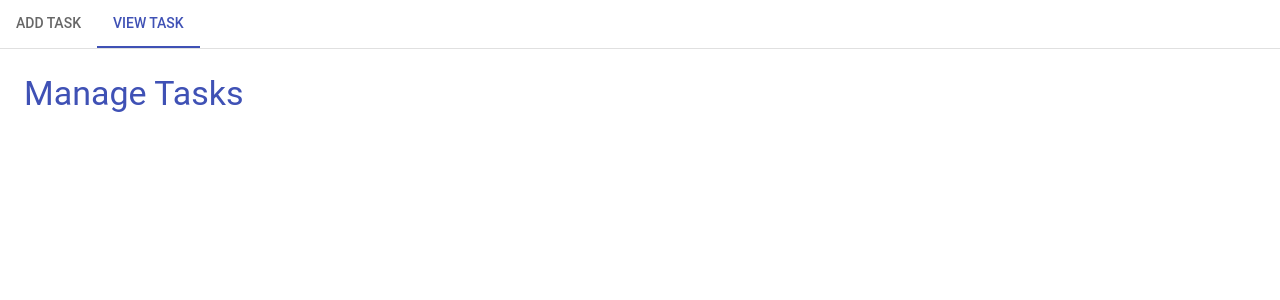
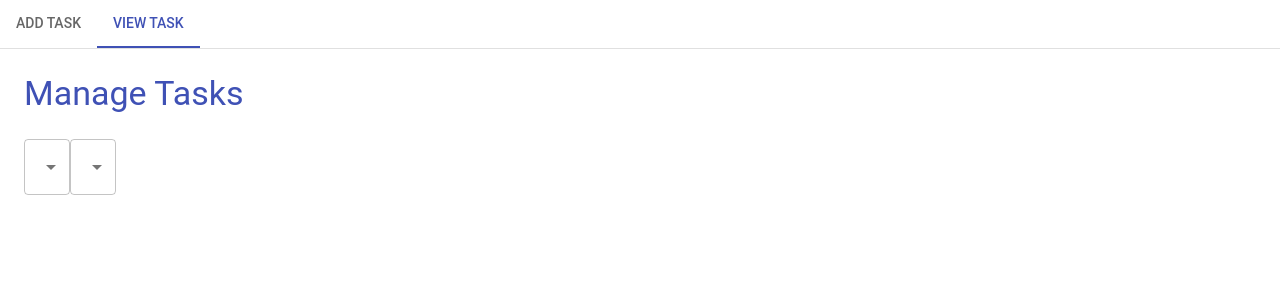
Before and after one commit to lakindulk/Assignment_OutClass, a React (Create React App) app: page / in a window 1280 px wide. Both pictures are taken after a click on the tab "VIEW TASK". Shown: the top 300 px of the page. Built offline with nearby package versions, Linux system fonts and the light colour scheme; the HTML template or start-up script is replaced by a standard one.

Commit message:
filter and sort added

```diff
--- a/src/Pages/ManageTask.js
+++ b/src/Pages/ManageTask.js
@@ -1,6 +1,6 @@
 import React, { useContext, useState } from "react";
 import PropTypes from 'prop-types';
-import { Typography, TextField, Box, Tab, Tabs, Card, Button, Grid, Container, ToggleButton, ToggleButtonGroup } from "@mui/material";
+import { Typography, TextField, Box, Tab, Tabs, Card, Button, Grid, Container, ToggleButton, ToggleButtonGroup, MenuItem, Select } from "@mui/material";
 import Alert from '@mui/material/Alert';
 import { v4 as uuidv4 } from 'uuid';
 import { TaskContext } from '../contexts/ToDotask';
@@ -53,6 +53,8 @@ export default function ManageTask() {
     const [id, setid] = useState('');
     const [alert, setAlert] = useState(false);
     const [alertContent, setAlertContent] = useState('');
+    const [search, setSearch] = useState("");
+    const [sort, setSort] = useState('');
 
     const handleChange = (event, newValue) => {
         setValue(newValue);
@@ -109,6 +111,20 @@ export default function ManageTask() {
     };
 
 
+    const handleSort = (e) => {
+        setSort(e.target.value);
+      };
+
+      const sortedTasks = tasks.sort((a, b) => {
+        if (sort === 'asc') {
+          return new Date(a.dueDate) - new Date(b.dueDate);
+        } else if (sort === 'desc') {
+          return new Date(b.dueDate) - new Date(a.dueDate);
+        } else {
+          return 0;
+        }
+      });
+
     return (
         <div>
             <ThemeProvider theme={theme}>
@@ -118,9 +134,9 @@ export default function ManageTask() {
                         setAlert(false);
                     }}
                     sx={{ mb: 2 }}
-                    style={{backgroundColor:' #FFC107'}}
+                    style={{ backgroundColor: ' #FFC107' }}
                 >
-                   <Typography color="white">{alertContent}</Typography>
+                    <Typography color="white">{alertContent}</Typography>
 
                 </Alert> : <></>}
                 <Box sx={{ width: '100%' }}>
@@ -177,7 +193,7 @@ export default function ManageTask() {
                                                     onChange={(e) => setStatus(e.target.value)}
                                                     aria-label="Platform"
                                                 >
-                                                    <ToggleButton value=" not completed">Not Completed</ToggleButton>
+                                                    <ToggleButton value="not completed">Not Completed</ToggleButton>
                                                     <ToggleButton value="complete">Completed</ToggleButton>
 
                                                 </ToggleButtonGroup>
@@ -240,7 +256,7 @@ export default function ManageTask() {
                                                             onChange={(e) => setStatus(e.target.value)}
                                                             aria-label="Platform"
                                                         >
-                                                            <ToggleButton value=" not completed">Not Completed</ToggleButton>
+                                                            <ToggleButton value="not completed">Not Completed</ToggleButton>
                                                             <ToggleButton value="complete">Completed</ToggleButton>
 
                                                         </ToggleButtonGroup>
@@ -285,7 +301,32 @@ export default function ManageTask() {
                             </div>
                         ) : (
                             <div>
-                                {tasks.map(tasks => {
+                                <Select onChange={(e) => {
+                                    setSearch(e.target.value);
+                                }}
+                                    value={search}
+                                >
+                                    <MenuItem value=''>All</MenuItem>
+                                    <MenuItem value="not completed">Not Completed</MenuItem>
+                                    <MenuItem value="complete" >Complete</MenuItem>
+                                </Select>
+                                <Select onChange={handleSort} value={sort}>
+                                    <MenuItem value=''>Sort by Due Date</MenuItem>
+                                    <MenuItem value='asc'>Due Date (Ascending)</MenuItem>
+                                    <MenuItem value='desc'>Due Date (Descending)</MenuItem>
+                                </Select>
+                                {sortedTasks.filter((tasks, b) => {
+
+                                    if (search === "") {
+                                        return tasks
+                                    }
+                                    else if (search === "complete") {
+                                        return tasks.status === "complete";
+                                    } else if (search === "not completed") {
+                                        return tasks.status === "not completed";
+                                    }
+                                    return null
+                                }).map(tasks => {
                                     return (
                                         <div key={tasks.id}>
                                             <Container maxWidth="lg">
```
